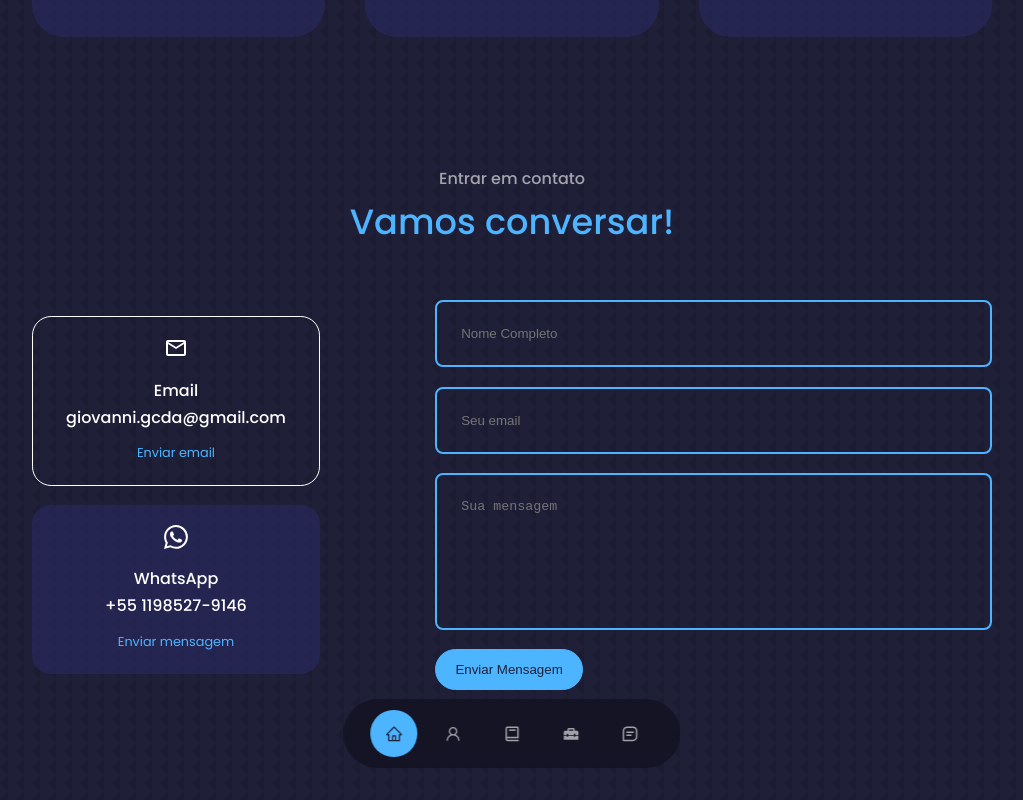
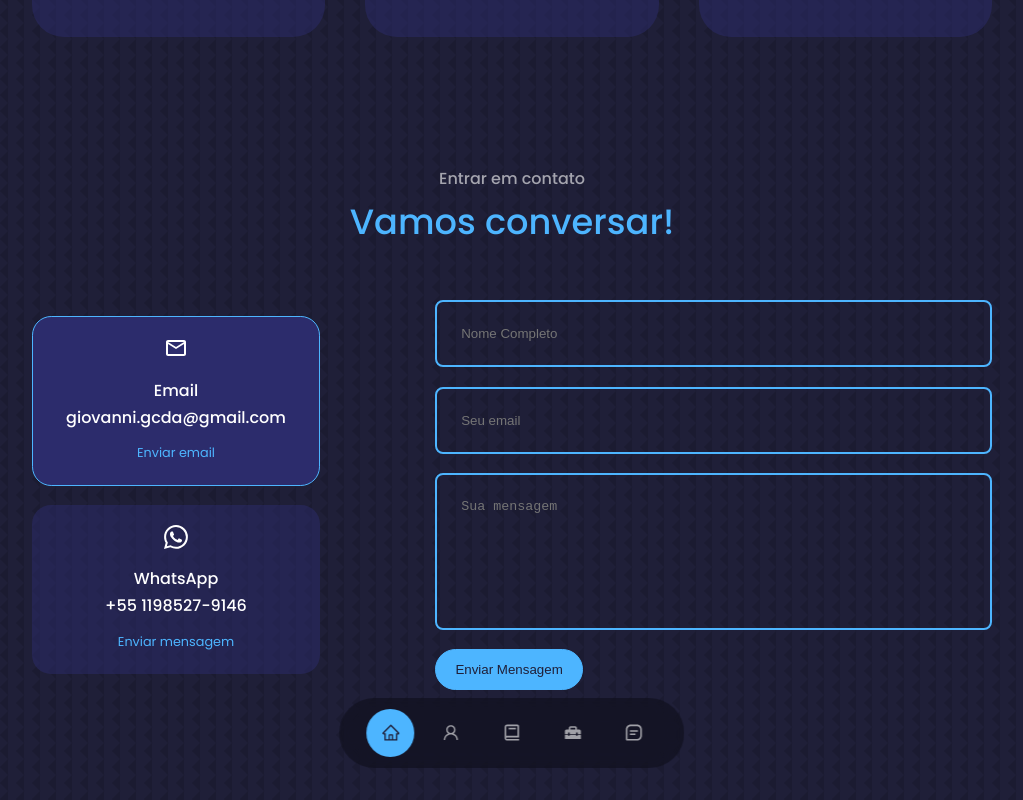
Before and after one commit to Gclayton0207/portfolio-2.0, a React (Create React App) app: page / in a window 1280 px wide. In both pictures the pointer is over the element 304 px from the left and 4361 px from the top of the page. Shown: the part 3961-4761 px from the top of the page, without its empty margins (128-1151 px from the left). Built offline with nearby package versions, Linux system fonts and the light colour scheme.

Commit message:
style: alterando efeito hover

```diff
--- a/src/components/contato/contato.css
+++ b/src/components/contato/contato.css
@@ -22,8 +22,8 @@
   transition: var(--transition);
 }
 .contato__opcao:hover {
-  background: transparent;
-  border-color: var(--color-primary-variant);
+  border-color: var(--color-primary);
+  background: var(--color-bg-hover);
 }
 
 .contato__opcao-icon {
--- a/src/components/experiencia/experiencia.css
+++ b/src/components/experiencia/experiencia.css
@@ -13,8 +13,8 @@
 }
 
 .experiencia__container > div:hover {
-  background: transparent;
-  border-color: var(--color-primary-variant);
+  border-color: var(--color-primary);
+  background: var(--color-bg-hover);
   cursor: default;
 }
 
--- a/src/components/nav/nav.css
+++ b/src/components/nav/nav.css
@@ -20,7 +20,7 @@
     border-radius: 50%;
     display:flex;
     color:var(--color-light);
-    font-size: 1.1rem;
+    font-size: 1.2rem;
 }
 
 nav a:hover{
--- a/src/components/portfolio/portfolio.css
+++ b/src/components/portfolio/portfolio.css
@@ -12,8 +12,8 @@
 }
 
 .portfolio__item:hover {
-  border-color: var(--color-primary-variant);
-  background: transparent;
+  border-color: var(--color-primary);
+  background: var(--color-bg-hover);
 }
 
 .portfolio__item-image {
--- a/src/components/servicos/servicos.css
+++ b/src/components/servicos/servicos.css
@@ -11,8 +11,8 @@
   transition: var(--transition);
 }
 .servicos:hover {
-  background: transparent;
-  border-color: var(--color-primary-variant);
+  border-color: var(--color-primary);
+  background: var(--color-bg-hover);
   cursor: default;
 }
 
--- a/src/components/sobre/sobre.css
+++ b/src/components/sobre/sobre.css
@@ -44,8 +44,8 @@
 }
 
 .sobre__card:hover {
-  background: transparent;
-  border-color: var(--color-primary-variant);
+  border-color: var(--color-primary);
+  background: var(--color-bg-hover);
   transition: var(--transition);
   cursor: default;
 }
```
